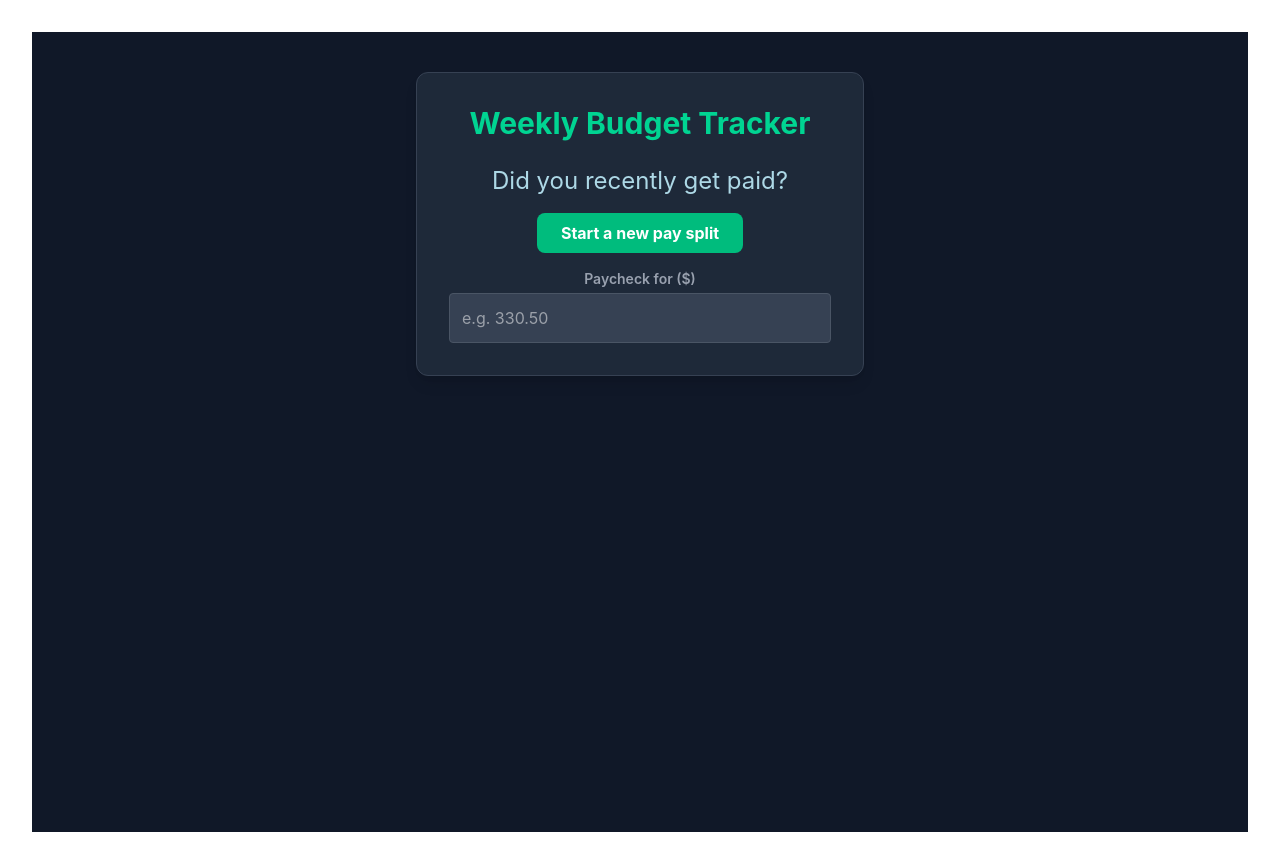
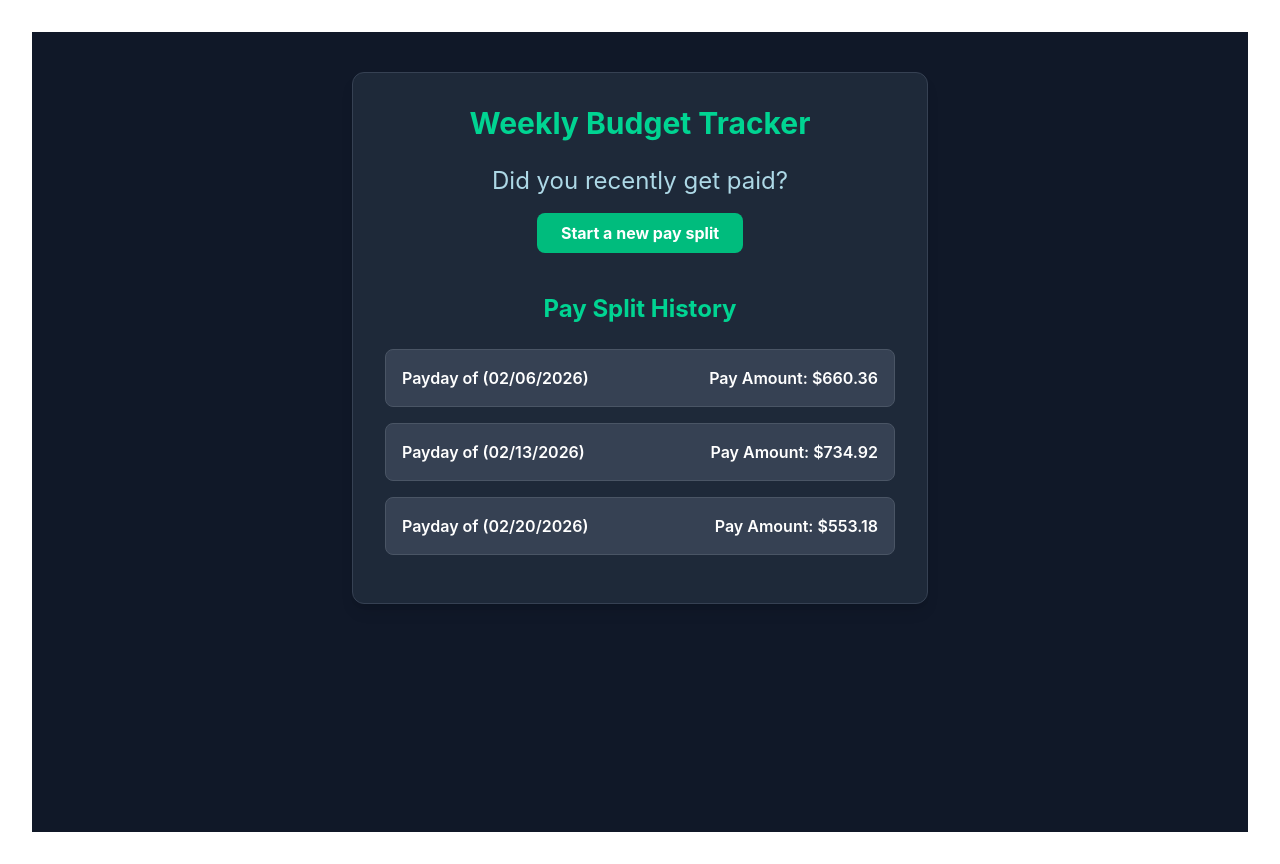
Before and after one commit to ChickPhilA/budget-tracker, a React (Vite) app: page / in a window 1280 px wide. Built offline with nearby package versions, Linux system fonts and the light colour scheme.

Commit message:
Created fake pay stubs just as a boilerplate for the UI

```diff
--- a/src/App.jsx
+++ b/src/App.jsx
@@ -2,6 +2,7 @@ import { useState } from 'react'
 // import reactLogo from './assets/react.svg'
 // import viteLogo from '/vite.svg'
 import './App.css'
+import { PaySplitHistoryBox } from './PaySplitHistoryBox.jsx';
 import SplitButton from './NewSplitButton.jsx'
 
 
@@ -10,56 +11,25 @@ import SplitButton from './NewSplitButton.jsx'
 
 
 export default function App() {
-  // 1. The "Brain" (React State)
-  // This tells React to remember the numbers you type in real-time.
-  const [pay, setPay] = useState('');
-
-
 
 
 
 
   return (
     <div className="min-h-screen bg-gray-900 text-white p-10 font-sans">
-      <div className="max-w-md mx-auto bg-gray-800 p-8 rounded-xl shadow-lg border border-gray-700">
+      <div className="max-w-xl mx-auto bg-gray-800 p-8 rounded-xl shadow-lg border border-gray-700">
         <h1 className="text-3xl font-bold text-emerald-400 mb-6">Weekly Budget Tracker</h1>
 
 
         <SplitButton />
 
-        {/* 2. The Input Boxes */}
-        <div className="flex flex-col gap-5">
-          <div>
-            <label className="block text-gray-400 mb-1 text-sm font-semibold">Paycheck for ($)</label>
-            <input
-              type="number"
-              className="w-full p-3 rounded bg-gray-700 text-white border border-gray-600 focus:outline-none focus:border-emerald-400 transition-colors"
-              placeholder="e.g. 330.50"
-              value={pay}
-              onChange={(e) => setPay(e.target.value)}
-            />
-          </div>
-{/*
-          <div>
-            <label className="block text-gray-400 mb-1 text-sm font-semibold">Hours Worked</label>
-            <input
-              type="number"
-              className="w-full p-3 rounded bg-gray-700 text-white border border-gray-600 focus:outline-none focus:border-emerald-400 transition-colors"
-              placeholder="e.g. 25"
-              value={hours}
-              onChange={(e) => setHours(e.target.value)}
-            />
-          </div>
-        </div> /*}
+        <PaySplitHistoryBox />
 
-        {/* 3. The Live Output
-        <div className="mt-8 p-5 bg-gray-700 rounded-lg border border-gray-600">
-          <p className="text-gray-300 text-sm mb-2">Live React State:</p>
-          {/* <p className="text-gray-100">Wage: <span className="text-emerald-400 font-bold">${wage || '0'}</span></p>
-          <p className="text-gray-100">Hours: <span className="text-blue-400 font-bold">{hours || '0'}</span></p> */}
-        </div>
 
       </div>
+
+
+
     </div>
   );
 }
--- /dev/null
+++ b/src/PaySplitHistoryBox.jsx
@@ -0,0 +1,33 @@
+import { useState } from 'react'
+
+const fakePaySplits = [
+  {id: 1, Date: '(02/06/2026)', pay: 660.36},
+  {id: 2, Date: '(02/13/2026)', pay: 734.92},
+  {id: 3, Date: '(02/20/2026)', pay: 553.18}
+] // these are to display within the history cotainer below. REMINDER: JS DOES MONTHS 0 TO 11
+
+
+
+export function PaySplitHistoryBox() {
+
+  const [history, changeHistory] = useState(fakePaySplits)
+
+    return (
+        <>
+            <h2 className="text-2xl font-bold text-emerald-400 my-6">Pay Split History</h2>
+
+            <div>
+                {history.length === 0 ?
+                    <p className="text-2xl font-bold mx-auto"> You have no pay splits available! </p> :
+                    history.map((payStub) =>
+                        // here, we create a new box below
+                        <div className="flex flex-row justify-between bg-gray-700 max-w-3xl px-4 py-4 rounded-lg mb-4 border border-gray-600" key={payStub.id}>
+                            <p className="text-md font-semibold"> Payday of {payStub.Date} </p>
+                            <p className="text-md font-semibold"> Pay Amount: ${payStub.pay} </p>
+                        </div>
+                    )
+                }
+            </div>
+        </>
+    );
+}
```
